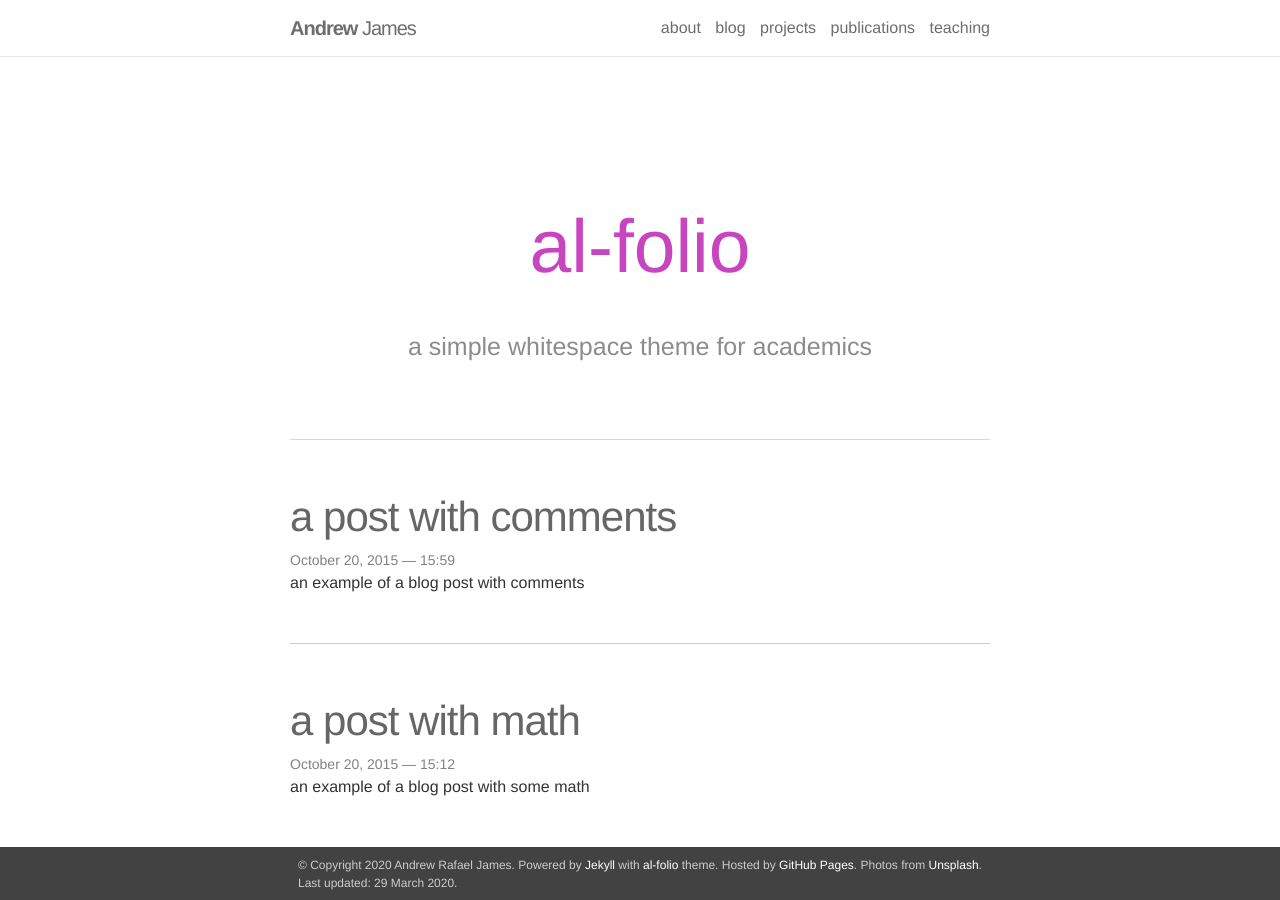
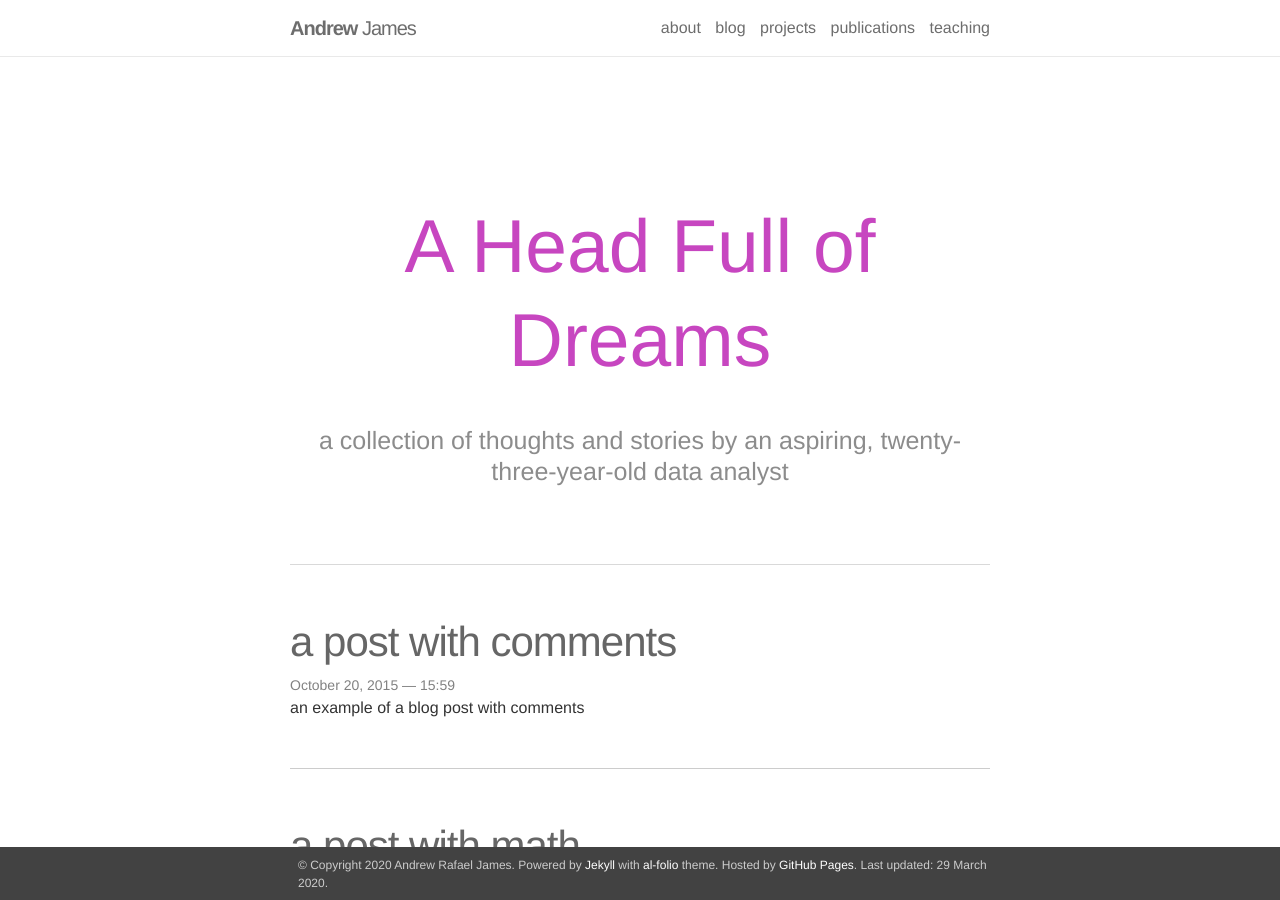
Before and after one commit to andrewrjames/andrewrjames.github.io, a Jekyll site: the page built from blog/index.html, in a window 1280 px wide and 900 px high. Built offline with Jekyll 4.4.1, drawn with Linux system fonts in a browser that asks for light colours; nearby versions of some CDN libraries; the list of posts is cut into pages by our own code; comment, search, counter and statistics services are not loaded.

Commit message:
Update _config.yml

```diff
--- a/_config.yml
+++ b/_config.yml
@@ -8,7 +8,7 @@ description: > # this means to ignore newlines until "url:"
 footer_text: >
   Powered by <a href="http://jekyllrb.com/" target="_blank">Jekyll</a> with <a href="https://github.com/alshedivat/al-folio">al-folio</a> theme.
   Hosted by <a href="https://pages.github.com/" target="_blank">GitHub Pages</a>.
-  Photos from <a href="https://unsplash.com" target="_blank">Unsplash</a>.
+
 
 url: "https://andrewrjames.github.io" # the base hostname & protocol for your site
 baseurl: # the subpath of your site, e.g. /blog/
@@ -25,9 +25,9 @@ og_image: # The site-wide (default for all links) Open Graph preview image
 # -----------------------------------------------------------------------------
 # Social integration
 # -----------------------------------------------------------------------------
-github_username: # your GitHub user name
-twitter_username: # your Twitter handle
-linkedin_username: # your LinkedIn user name
+github_username: andrewrjames# your GitHub user name
+twitter_username: drewrafael# your Twitter handle
+linkedin_username: andrewrafael# your LinkedIn user name
 scholar_userid: # your Google Scholar ID
 orcid_id: # your ORCID ID
 medium_username: # your Medium username
@@ -36,16 +36,14 @@ publons_id: # your ID on Publons
 research_gate_profile: # your profile on ResearchGate
 blogger_url: # your blogger URL
 
-contact_note: >
-  You can even add a little note about which of these is the best way to reach you.
 
-google_analytics: UA-XXXXXXXXX # out your google-analytics code
+google_analytics: UA-162135912-1 # out your google-analytics code
 
 # -----------------------------------------------------------------------------
 # Blog
 # -----------------------------------------------------------------------------
-blog_name: al-folio
-blog_description: a simple whitespace theme for academics
+blog_name: A Head Full of Dreams
+blog_description: a collection of thoughts and stories by an aspiring, twenty-three-year-old data analyst
 
 # Pagination
 paginate: 4
@@ -58,11 +56,11 @@ text:
     older: 'Older'
 
 # Comments
-disqus_shortname: al-folio # put your disqus shortname
+disqus_shortname: andrewrjames # put your disqus shortname
 
 # Optional features
-show_social_icons:  false
-enable_anchorjs:    false
+show_social_icons:  true
+enable_anchorjs:    true
 enable_katex:       true
 
 # -----------------------------------------------------------------------------
```
